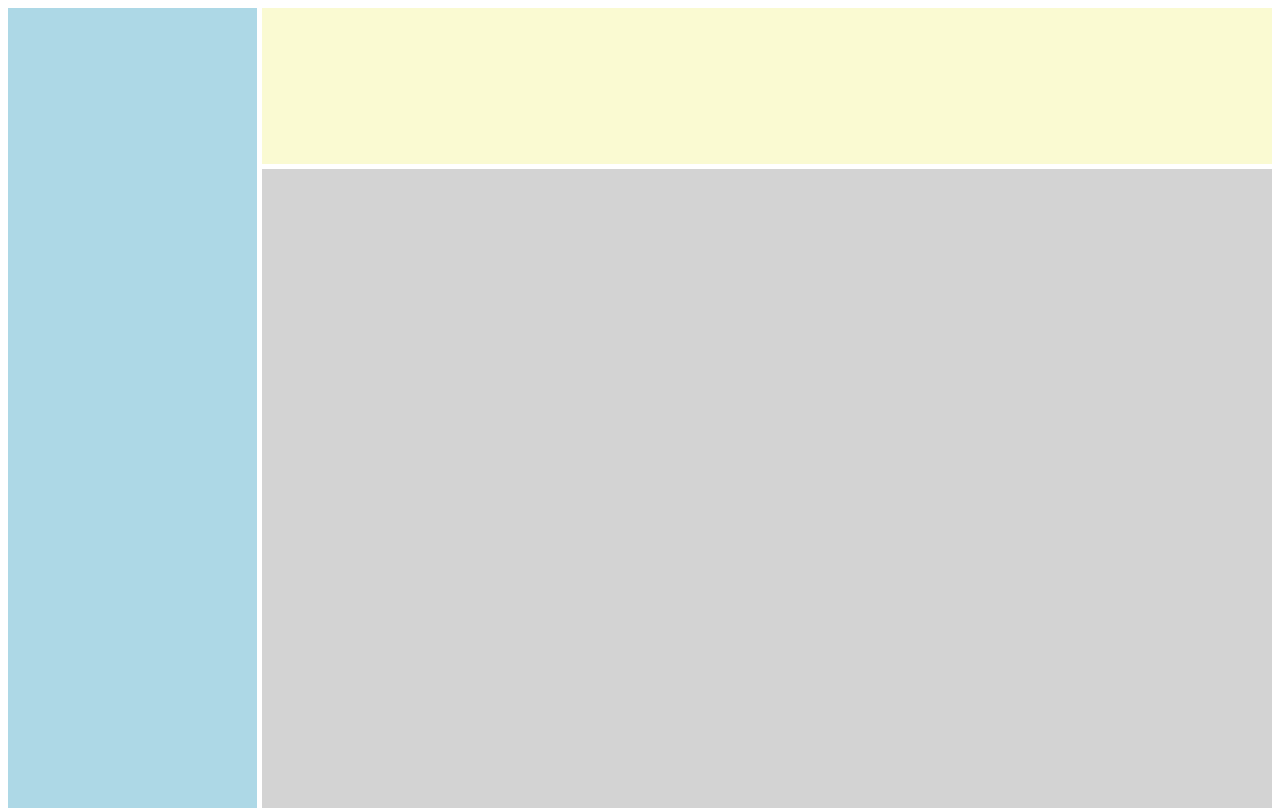
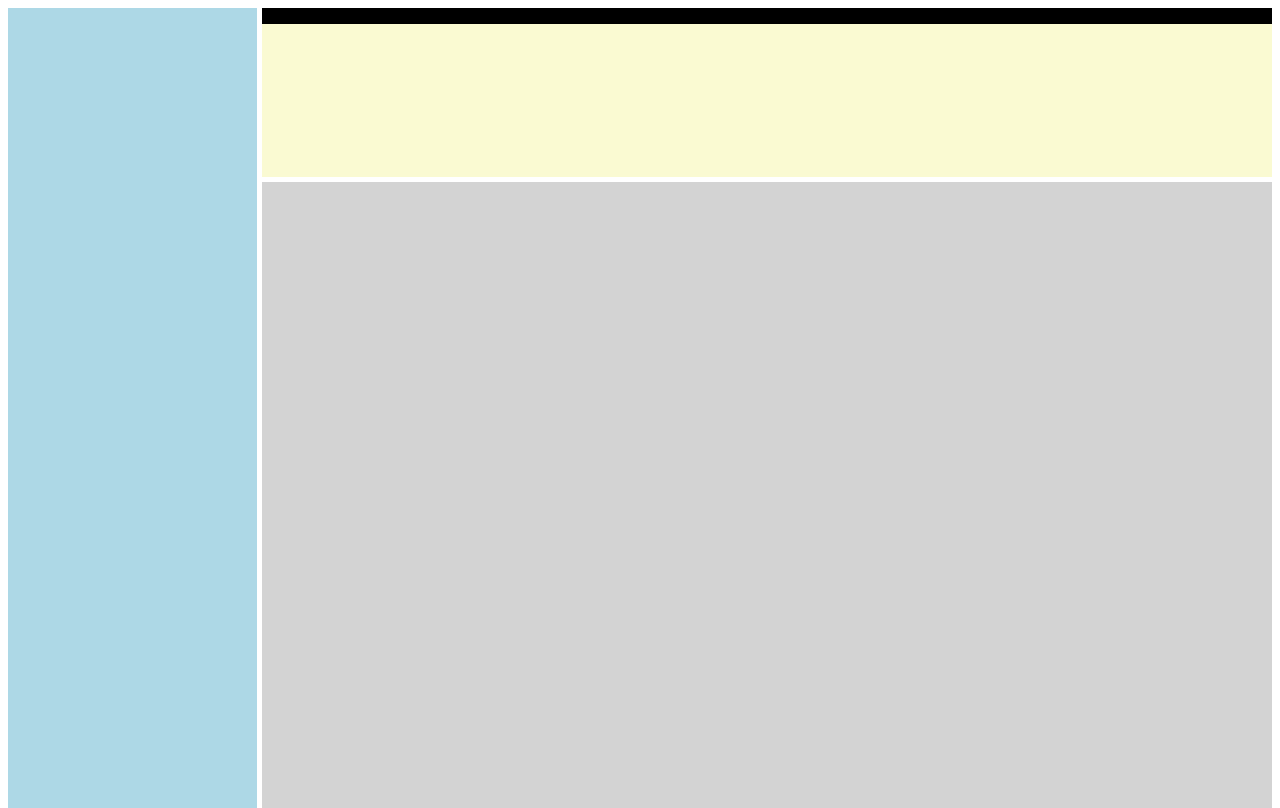
Before and after one commit to aliyyanWijaya/Admin-Dashboard, a plain HTML site: page index.html in a window 1280 px wide. Drawn offline with Linux system fonts and the light colour scheme.

Commit message:
Add the border to review the grid layout result

```diff
--- a/style.css
+++ b/style.css
@@ -29,3 +29,7 @@ body {
     grid-area: article;
     background-color: lightgray;
 }
+
+.header div {
+    border: 2px solid black
+}
```
